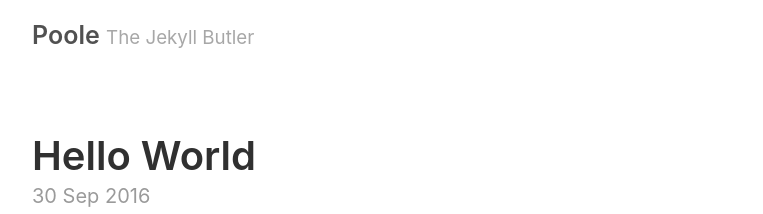
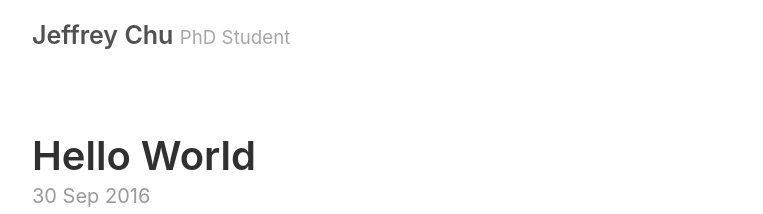
Before and after one commit to jeffrey-chu/jeffrey-chu.github.io, a Jekyll site: the page built from index.html, in a window 1280 px wide. Shown: the top 214 px of the page, without its empty margins (258-1021 px from the left). Built offline with Jekyll 4.4.1, drawn with Linux system fonts in a browser that asks for light colours; the list of posts is cut into pages by our own code.

Commit message:
Update _config.yml

```diff
--- a/_config.yml
+++ b/_config.yml
@@ -2,9 +2,9 @@
 permalink:           pretty
 
 # Setup
-title:               Poole
-tagline:             The Jekyll Butler
-url:                 http://getpoole.com
+title:               Jeffrey Chu
+tagline:             PhD Student
+url:                 http://jeffrey-chu.github.io
 paginate:            1
 baseurl:             ""
 
```
